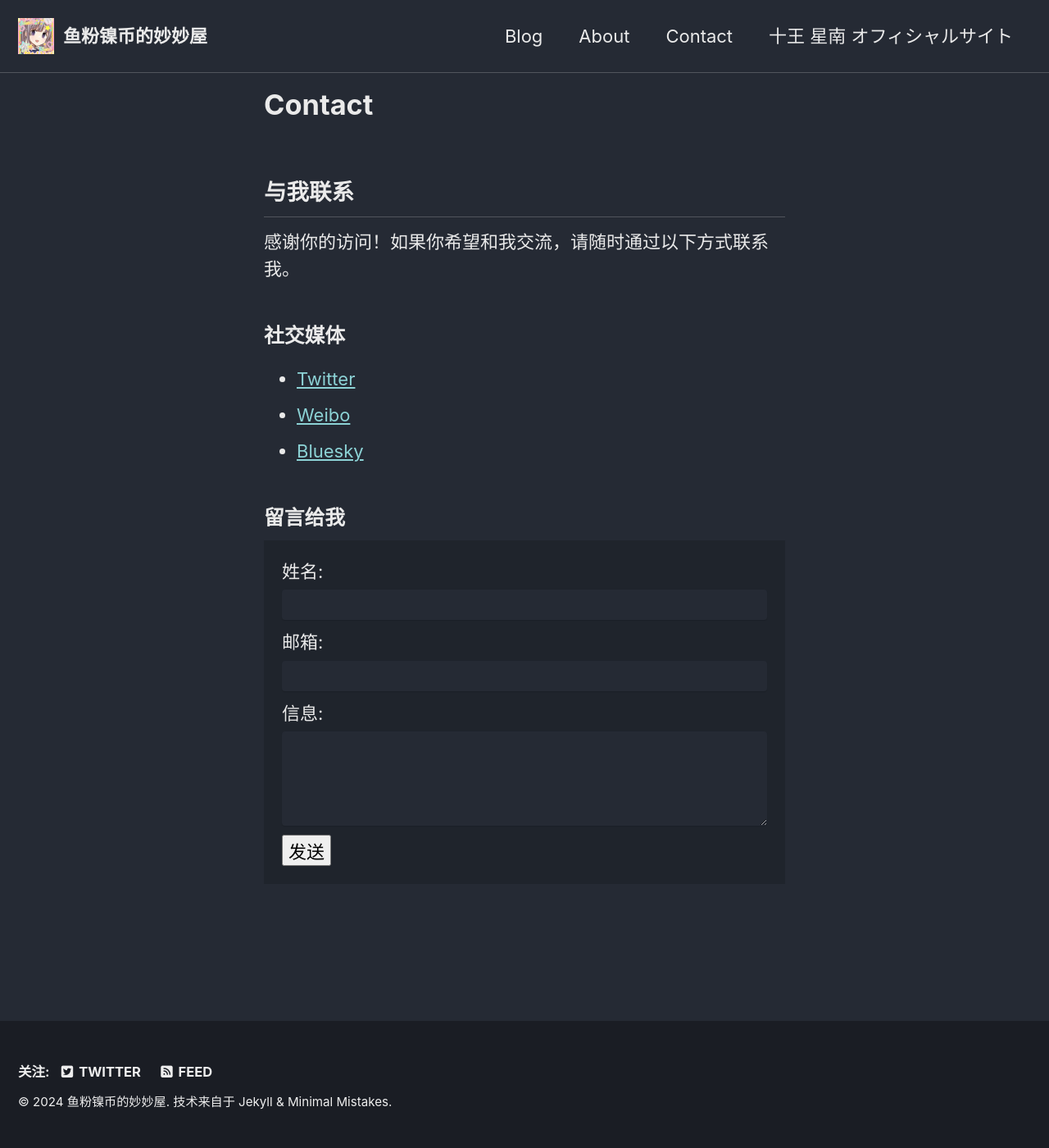
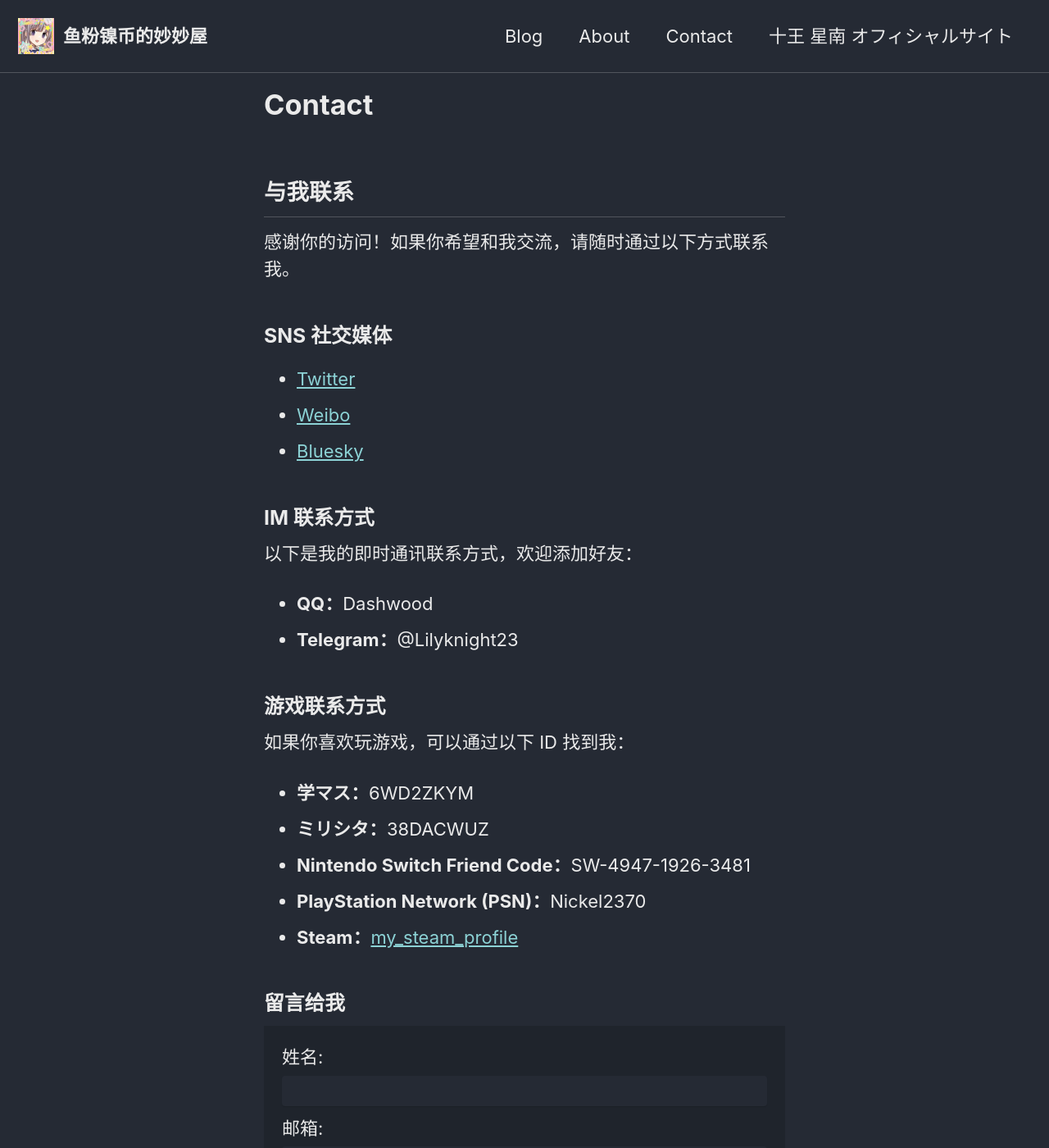
Before and after one commit to lilyknight39/lilyknight39.github.io, a Jekyll site: the page built from _pages/contact.md, in a window 1280 px wide and 1400 px high. Shown: the whole window at 82% size. Built offline with Jekyll 4.4.1, drawn with Linux system fonts in a browser that asks for light colours; cached includes are drawn as plain includes.

Commit message:
Update contact.md

```diff
--- a/_pages/contact.md
+++ b/_pages/contact.md
@@ -8,7 +8,7 @@ permalink: /contact/
 
 感谢你的访问！如果你希望和我交流，请随时通过以下方式联系我。
 
-### 社交媒体
+### SNS 社交媒体
 <ul class="social-links">
   <li>
     <a href="https://x.com/Nickel2370" target="_blank">Twitter</a>
@@ -20,6 +20,28 @@ permalink: /contact/
     <a href="https://bsky.app/profile/lilyknight.top" target="_blank">Bluesky</a>
   </li>
 </ul>
+
+### IM 联系方式
+以下是我的即时通讯联系方式，欢迎添加好友：
+
+<div class="contact-section">
+  <ul>
+    <li><strong>QQ：</strong>Dashwood</li>
+    <li><strong>Telegram：</strong>@Lilyknight23</li>
+  </ul>
+</div>
+
+### 游戏联系方式
+如果你喜欢玩游戏，可以通过以下 ID 找到我：
+<div class="contact-section">
+  <ul>
+    <li><strong>学マス：</strong>6WD2ZKYM</li>
+    <li><strong>ミリシタ：</strong>38DACWUZ</li>
+    <li><strong>Nintendo Switch Friend Code：</strong>SW-4947-1926-3481</li>
+    <li><strong>PlayStation Network (PSN)：</strong>Nickel2370</li>
+    <li><strong>Steam：</strong><a href="[https://steamcommunity.com/id/my_steam_profile](https://steamcommunity.com/id/lilyknight23/)" target="_blank">my_steam_profile</a></li>
+  </ul>
+</div>
 
 ### 留言给我
 <form action="https://formspree.io/your-email@example.com" method="POST" class="contact-form">
```
